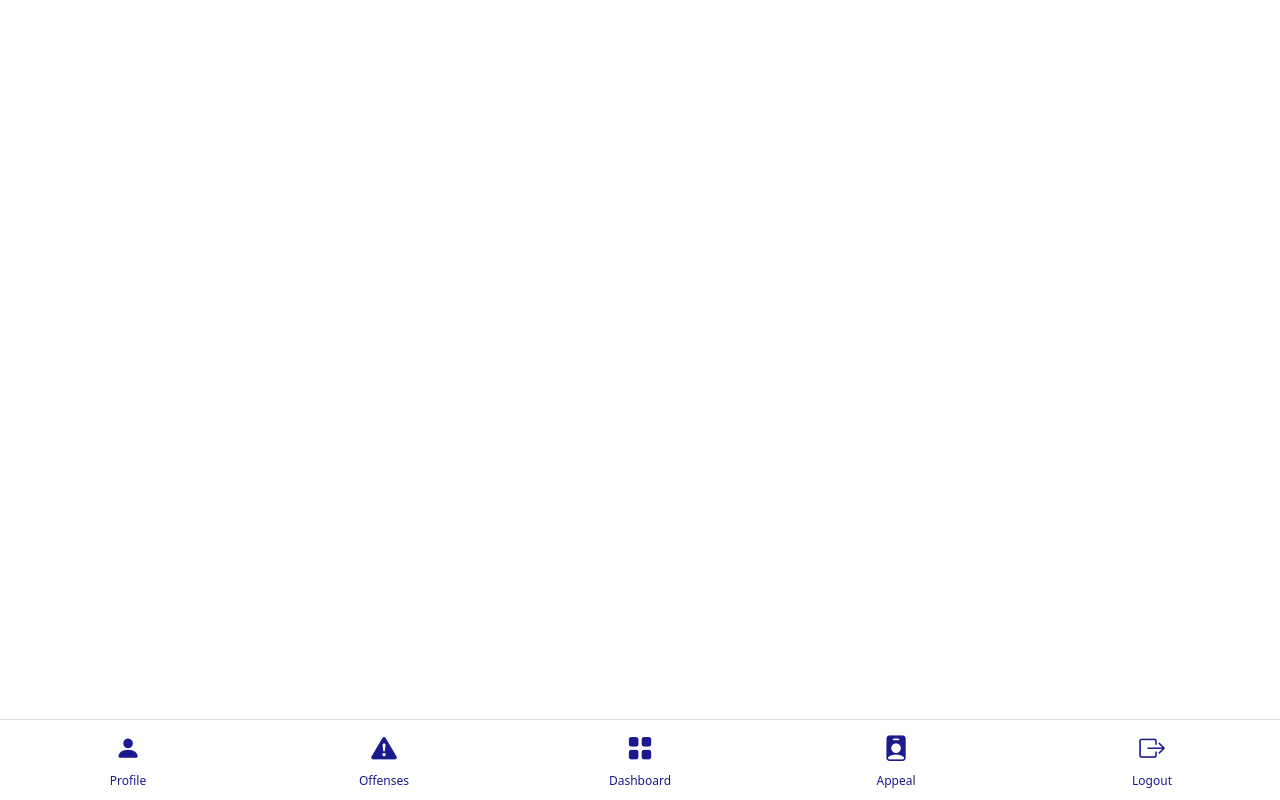
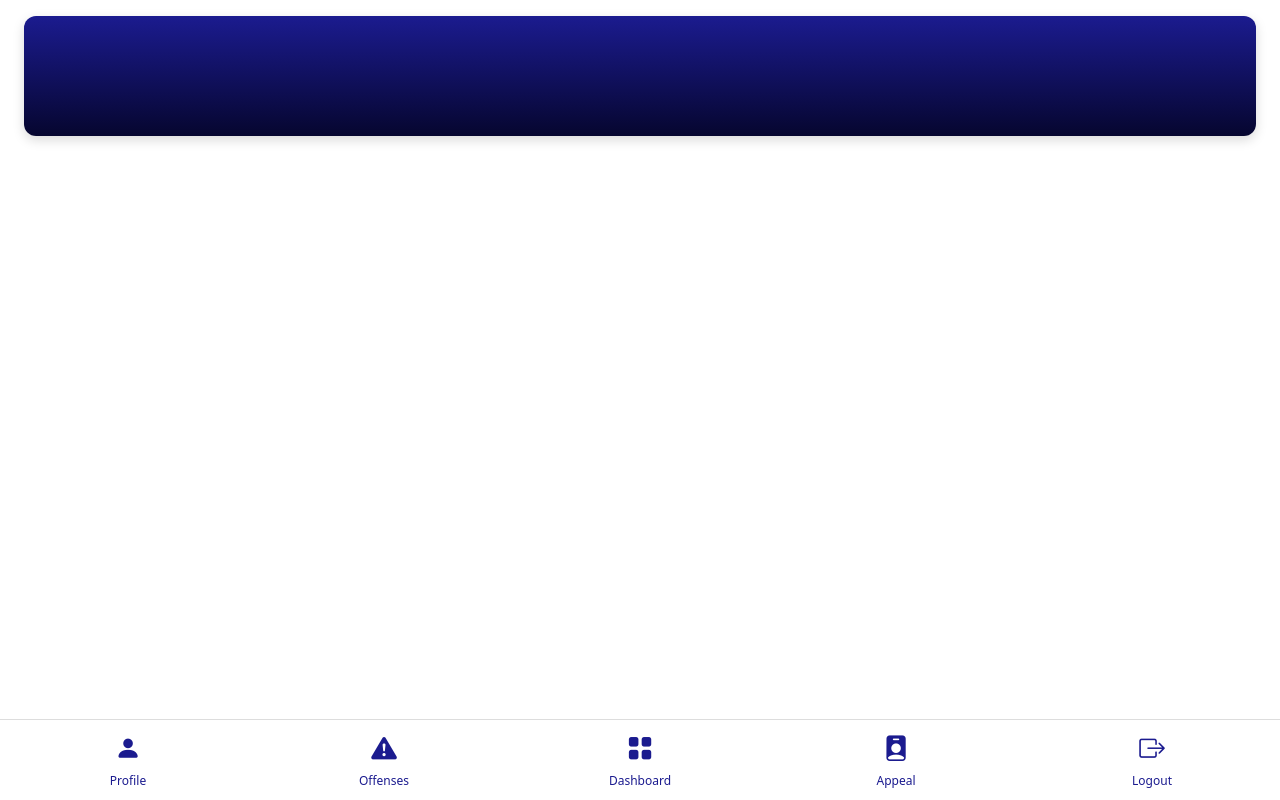
Before and after one commit to bsit5012025/rc-osd-web, a React (Vite) app: page / in a window 1280 px wide. Built offline with nearby package versions, Linux system fonts and the light colour scheme.

Commit message:
Topbar component (#2)

```diff
--- a/src/App.tsx
+++ b/src/App.tsx
@@ -1,9 +1,14 @@
 import BottomNav from "./components/navigation/BottomNavigationBar";
+import TopBar from "./components/navigation/TopBar";
 
 
 function App() {
   return (
     <>
+      <div className="container-fluid px-4 py-3">
+        <TopBar />
+      </div>
+
       <BottomNav />
     </>
   );
--- /dev/null
+++ b/src/components/navigation/TopBar.css
@@ -0,0 +1,9 @@
+.top-bar {
+    width: 100%;
+    min-height: 120px;
+    background: linear-gradient(to bottom, #1b1b8f, #06062f);
+    border-radius: 12px;
+    padding: 20px;
+    color: white;
+    box-shadow: 0 4px 12px rgba(0,0,0,.15);
+}
--- /dev/null
+++ b/src/components/navigation/TopBar.tsx
@@ -0,0 +1,14 @@
+import { ReactNode } from "react";
+import "./TopBar.css";
+
+interface TopBarProps {
+  children?: ReactNode;
+}
+
+export default function TopBar({ children }: TopBarProps) {
+  return (
+    <div className="top-bar">
+      {children}
+    </div>
+  );
+}
```
